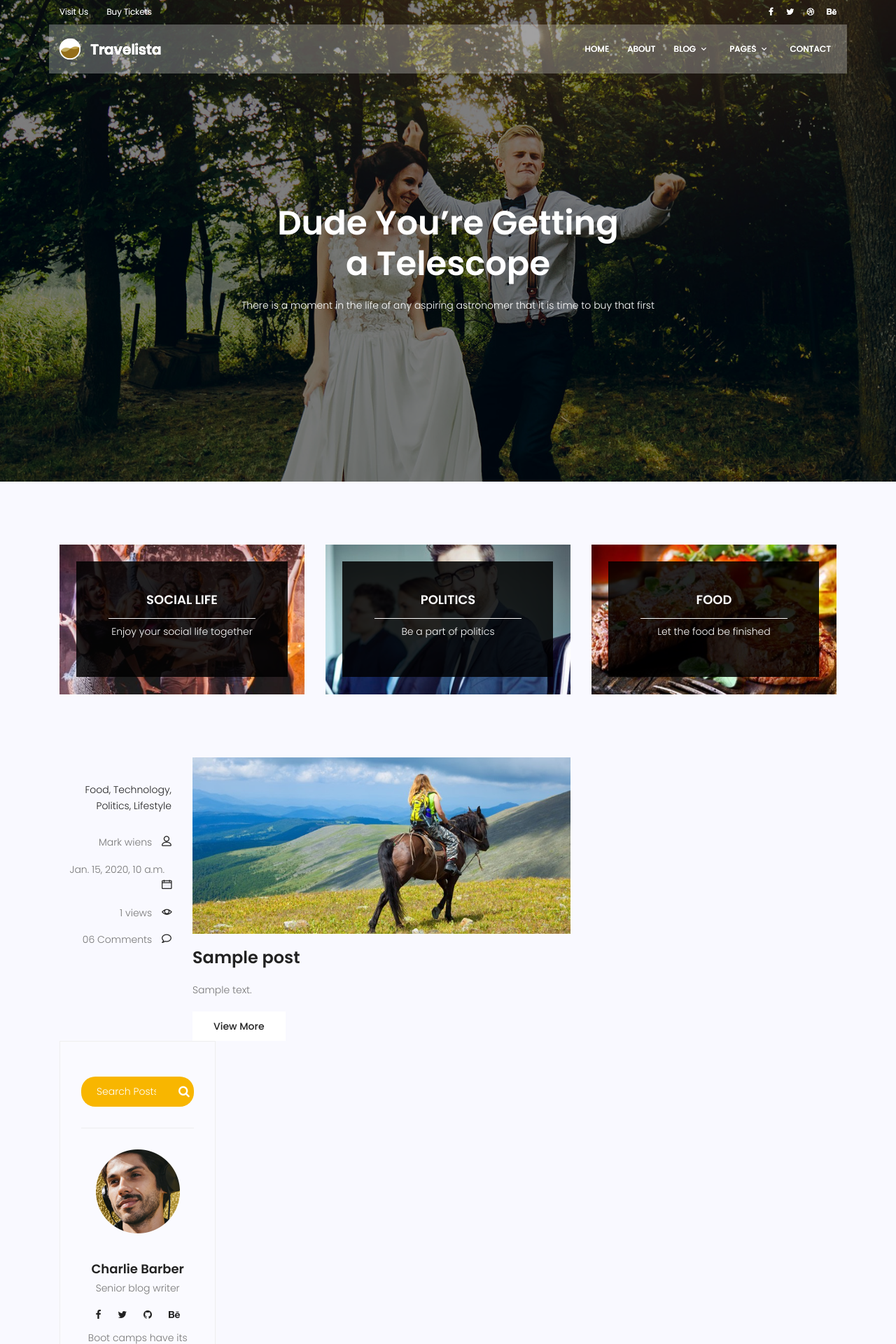
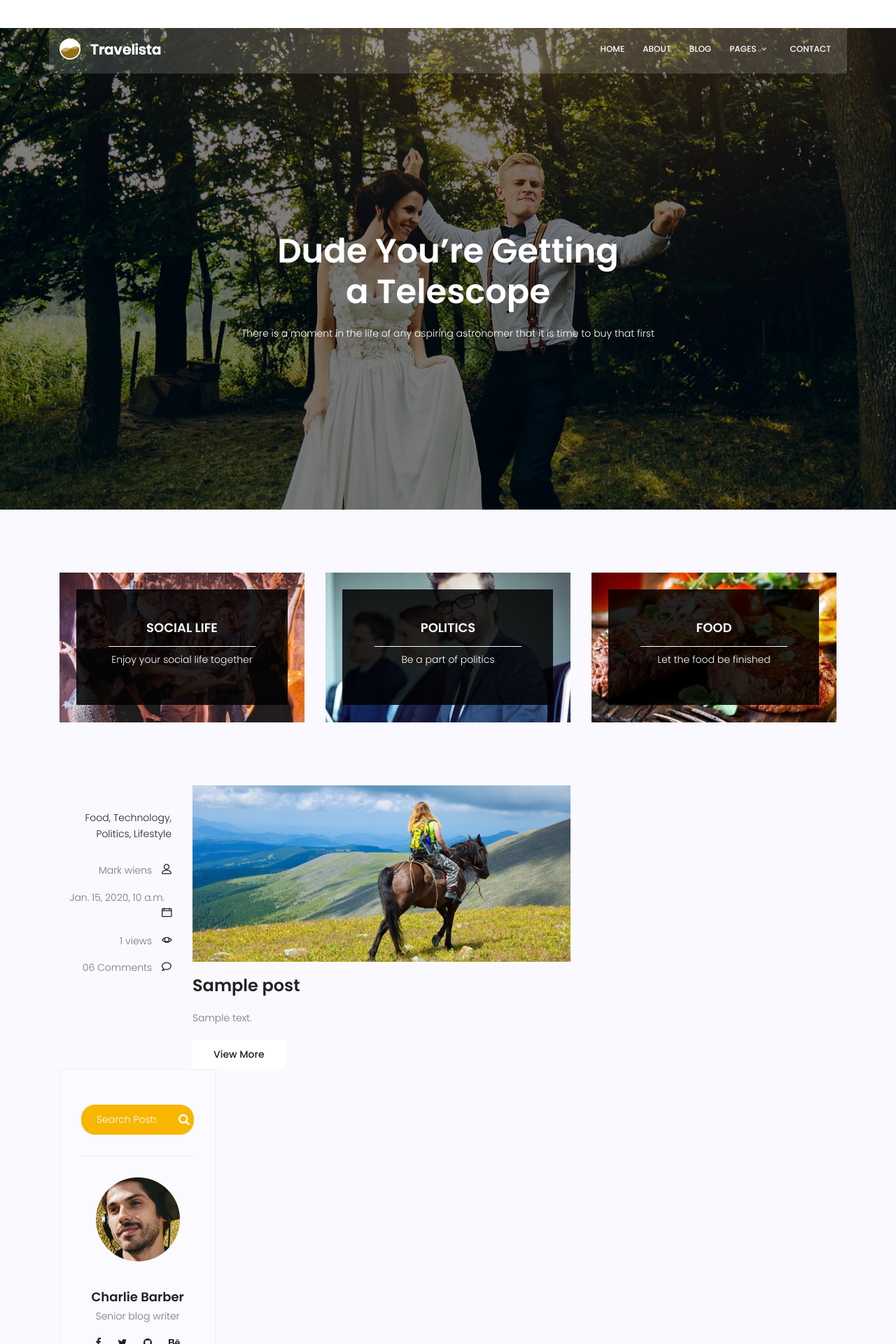
Before and after one commit to yoonZINO/mysite, a Django app: page /blog/ in a window 1280 px wide. Shown: the top 1920 px of the page at 70% size. Run offline with Django 5.2, Linux system fonts and the light colour scheme; tables that the repository leaves empty hold one stand-in row (values such as "Sample post"); some libraries are stand-ins or nearby versions.

Commit message:
....
1-calling posts I've created at admin interface and replace with the posts.
2- delete blog-single and create a way from blog-single to blog-home and main page

```diff
--- a/blog/urls.py
+++ b/blog/urls.py
@@ -5,6 +5,6 @@ from . import views
 app_name = 'blog' #assign app name to detemine for buttons in site when click them and move to baid page
 urlpatterns = [
     path('',views.blog_view, name='index'), #for blog/index
-    path('single', views.blog_single, name='single'),
- #   path('testblog', views.testblog, name='testblog')
+    path('blog/<int:pid>', views.blog_single, name='single'),
+    #path('post-<int:pid>', views.testblog, name='testblog')
 ]
--- a/blog/views.py
+++ b/blog/views.py
@@ -1,4 +1,4 @@
-from django.shortcuts import render
+from django.shortcuts import render, get_object_or_404
 from blog.models import Post
 
 def blog_view(requests):
@@ -6,10 +6,12 @@ def blog_view(requests):
     context = {'posts': Posts}
     return render(requests, 'blog\\blog-home.html', context)
 
-def blog_single(requests):
-    return render(requests, 'blog\\blog-single.html')
+def blog_single(requests, pid):
+    post = get_object_or_404(Post, pk=pid)
+    context = {'post':post}
+    return render(requests, 'blog\\blog-single.html', context)
 
-#def testblog(requests):
-  #  Posts = Post.objects.all()
- #   context = {'posts': Posts}
-#    return render(requests, 'test.html', context)
+def testblog(requests, pid):
+    post = get_object_or_404(Post, pk=pid)
+    context = {'post':post}
+    return render(requests, 'test.html', context)
--- a/django_app/urls.py
+++ b/django_app/urls.py
@@ -7,4 +7,5 @@ urlpatterns = [
     path('',views.Home_view, name='index'),
     path('about/', views.About_view, name='about'),
     path('contact/', views.Contact_view, name='contact')
+
 ]
--- a/django_app/views.py
+++ b/django_app/views.py
@@ -1,4 +1,4 @@
-from django.shortcuts import render
+from django.shortcuts import render, get_object_or_404
 
 def Home_view(requests):
     return render(requests, 'website\\index.html')
--- a/templates/base.html
+++ b/templates/base.html
@@ -66,11 +66,8 @@
                     <ul class="nav-menu">
                         <li><a href="{% url 'django_app:index' %}">Home</a></li>
                         <li><a href="{% url 'django_app:about' %}">About</a></li>
-                        <li class="menu-has-children"><a href="">Blog</a>
-                            <ul>
-                                <li><a href="{% url 'blog:index' %}">Blog Home</a></li>
-                                <li><a href="{% url 'blog:single' %}">Blog Single</a></li>
-                            </ul>
+                        <li><a href="{% url 'blog:index' %}">Blog</a></li>
+
                         </li>
                         <li class="menu-has-children"><a href="">Pages</a>
                             <ul>
--- a/templates/blog/blog-home.html
+++ b/templates/blog/blog-home.html
@@ -37,57 +37,9 @@
 </head>
 
 <body>
-	<header id="header">
-		<div class="header-top">
-			<div class="container">
-				<div class="row align-items-center">
-					<div class="col-lg-6 col-sm-6 col-6 header-top-left">
-						<ul>
-							<li><a href="#">Visit Us</a></li>
-							<li><a href="#">Buy Tickets</a></li>
-						</ul>
-					</div>
-					<div class="col-lg-6 col-sm-6 col-6 header-top-right">
-						<div class="header-social">
-							<a href="#"><i class="fa fa-facebook"></i></a>
-							<a href="#"><i class="fa fa-twitter"></i></a>
-							<a href="#"><i class="fa fa-dribbble"></i></a>
-							<a href="#"><i class="fa fa-behance"></i></a>
-						</div>
-					</div>
-				</div>
-			</div>
-		</div>
+
 		<div class="container main-menu">
-			<div class="row align-items-center justify-content-between d-flex">
-				<div id="logo">
-					<a href="index.html"><img src="{% static 'img/logo.png' %}" alt="" title="" /></a>
-				</div>
-				<nav id="nav-menu-container">
-					<ul class="nav-menu">
-						<li><a href="index.html">Home</a></li>
-						<li><a href="about.html">About</a></li>
-						<li class="menu-has-children"><a href="">Blog</a>
-							<ul>
-								<li><a href="blog-home.html">Blog Home</a></li>
-								<li><a href="blog-single.html">Blog Single</a></li>
-							</ul>
-						</li>
-						<li class="menu-has-children"><a href="">Pages</a>
-							<ul>
-								<li><a href="elements.html">Elements</a></li>
-								<li class="menu-has-children"><a href="">Level 2 </a>
-									<ul>
-										<li><a href="#">Item One</a></li>
-										<li><a href="#">Item Two</a></li>
-									</ul>
-								</li>
-							</ul>
-						</li>
-						<li><a href="contact.html">Contact</a></li>
-					</ul>
-				</nav><!-- #nav-menu-container -->
-			</div>
+
 		</div>
 	</header><!-- #header -->
 
@@ -202,13 +154,13 @@
 							<div class="feature-img">
 								<img class="img-fluid" src="{% static 'img/blog/feature-img1.jpg' %}" alt="">
 							</div>
-							<a class="posts-title" href="blog-single.html">
+							<a class="posts-title" href="{%url 'blog:single' pid=post.id %}">
 								<h3>{{post.title}}</h3>
 							</a>
 							<p class="excert">
 								{{post.content }}
 							</p>
-							<a href="blog-single.html" class="primary-btn">View More</a>
+							<a href="{%url 'blog:single' pid=post.id%}" class="primary-btn">View More</a>
 						</div>
 						{% endfor %}
 
```
Also changed, not shown: templates/blog/blog-single.html (+10 -79 lines), templates/test.html (+2 -7 lines).
